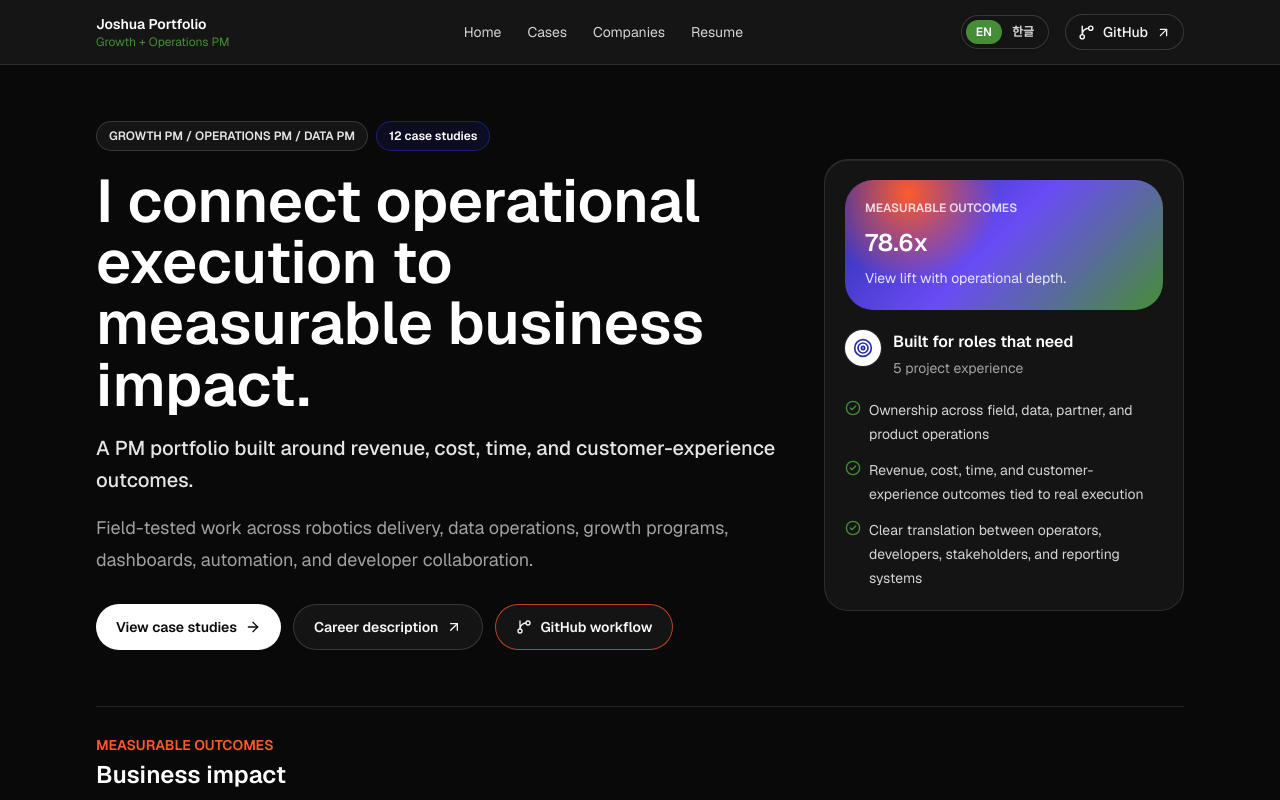
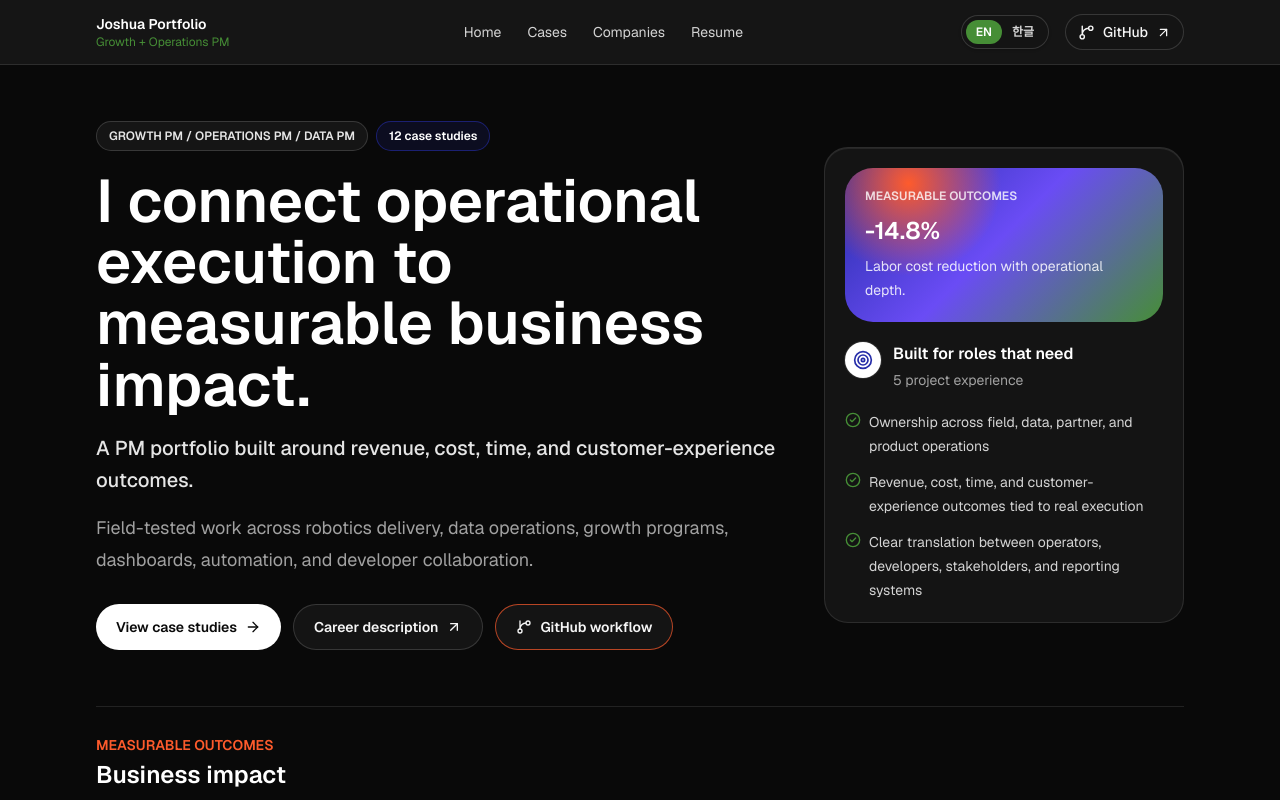
Before and after one commit to Joshua-sung/portfolio-archive, a Next.js app: page / in a window 1280 px wide. Shown: the top 800 px of the page. Built offline with nearby package versions, Linux system fonts and the light colour scheme.

Commit message:
Update homepage spotlight metric

```diff
--- a/scripts/check-homepage-hiring.mjs
+++ b/scripts/check-homepage-hiring.mjs
@@ -128,6 +128,7 @@ async function inspectHomepage(client, route) {
         primaryCtaRadius: primaryCtaStyles ? primaryCtaStyles.borderRadius : "",
         primaryCtaBackground: primaryCtaStyles ? primaryCtaStyles.backgroundColor : "",
         hasSpotlight: Boolean(spotlight),
+        spotlightText: spotlight ? spotlight.textContent.replace(/\\s+/g, " ").trim() : "",
         metricValues: metricNodes.map((node) => node.textContent.replace(/\\s+/g, " ").trim()),
         firstMetricText: metricNodes[0] ? metricNodes[0].textContent.replace(/\\s+/g, " ").trim() : "",
         metricBackgrounds: metricNodes.map((node) => getComputedStyle(node).backgroundColor),
@@ -175,6 +176,8 @@ try {
       `${requirement.route} hero should use a Framer-inspired near-black canvas, saw ${result.heroBackground}`,
     );
     assert.ok(result.hasSpotlight, `${requirement.route} should include a contained gradient spotlight card`);
+    assert.ok(result.spotlightText.includes("-14.8%"), `${requirement.route} spotlight should lead with labor cost reduction`);
+    assert.ok(!result.spotlightText.includes("78.6x"), `${requirement.route} spotlight should not lead with view lift`);
     assert.ok(
       Number.parseFloat(result.primaryCtaRadius) >= 40,
       `${requirement.route} primary CTA should be pill-shaped, saw ${result.primaryCtaRadius}`,
--- a/src/components/homepage-landing.tsx
+++ b/src/components/homepage-landing.tsx
@@ -243,9 +243,9 @@ export function HomepageLanding({
                 className="mb-5 rounded-[1.75rem] bg-[radial-gradient(circle_at_20%_10%,#FE5B2C_0%,rgba(254,91,44,0)_32%),linear-gradient(135deg,#262DA9_0%,#6a4cf5_48%,#468E36_100%)] p-5 text-white"
               >
                 <p className="text-xs font-semibold uppercase text-white/80">{copy.impactEyebrow}</p>
-                <p className="mt-3 max-w-[16rem] break-keep text-2xl font-semibold leading-tight">78.6x</p>
+                <p className="mt-3 max-w-[16rem] break-keep text-2xl font-semibold leading-tight">-14.8%</p>
                 <p className="mt-2 break-keep text-sm leading-6 text-white/85">
-                  {locale === "ko" ? "조회수 개선부터 운영 효율까지 증명합니다." : "View lift with operational depth."}
+                  {locale === "ko" ? "인건비 절감부터 운영 효율까지 증명합니다." : "Labor cost reduction with operational depth."}
                 </p>
               </div>
               <div className="flex items-start gap-3">
```
